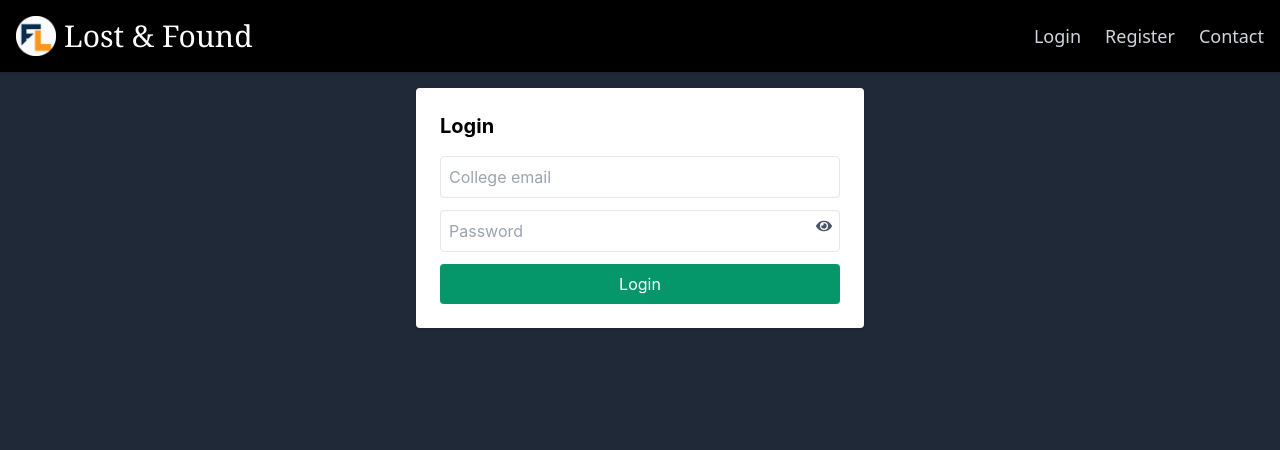
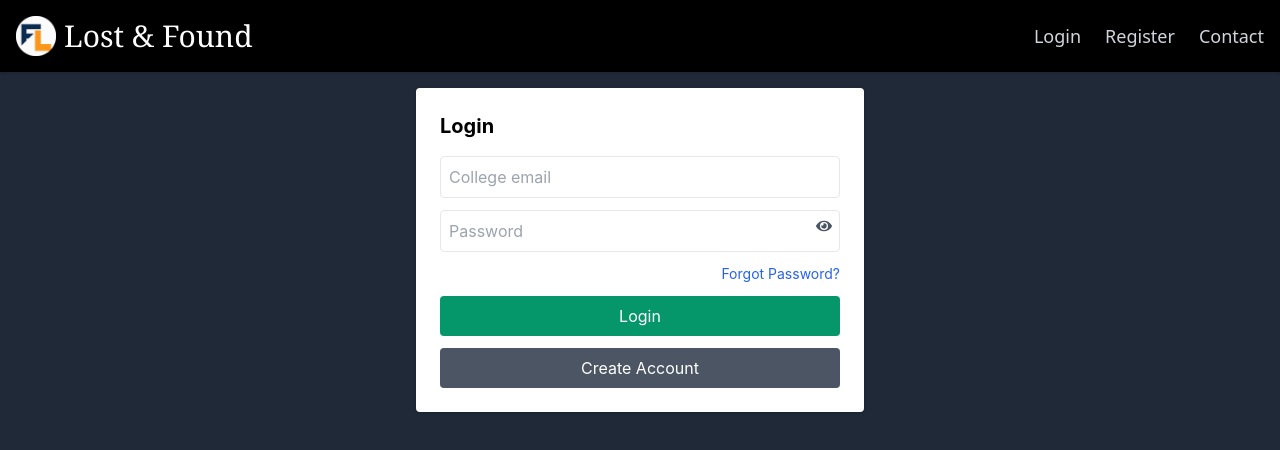
Before and after one commit to bhargav-anagani/lost-and-found-frontend, a React (Vite) app: page /login in a window 1280 px wide. Shown: the top 450 px of the page. Built offline with nearby package versions, Linux system fonts and the light colour scheme; no server answers.

Commit message:
Login Update

```diff
--- a/src/pages/Login.jsx
+++ b/src/pages/Login.jsx
@@ -58,15 +58,19 @@ export default function Login() {
           </span>
         </div>
 
-        {/*
+
 <p className="text-right text-sm mt-1">
   <a href="/forgot-password" className="text-blue-600 hover:underline">
     Forgot Password?
   </a>
 </p>
-*/}
+
+
 
         <button className="w-full bg-green-600 text-white p-2 rounded">Login</button>
+        <button className="w-full bg-gray-600 text-white p-2 rounded"><a href="/register" className="text-white-600 ">
+            Create Account
+          </a></button>
       </form>
     </div>
   );
```
